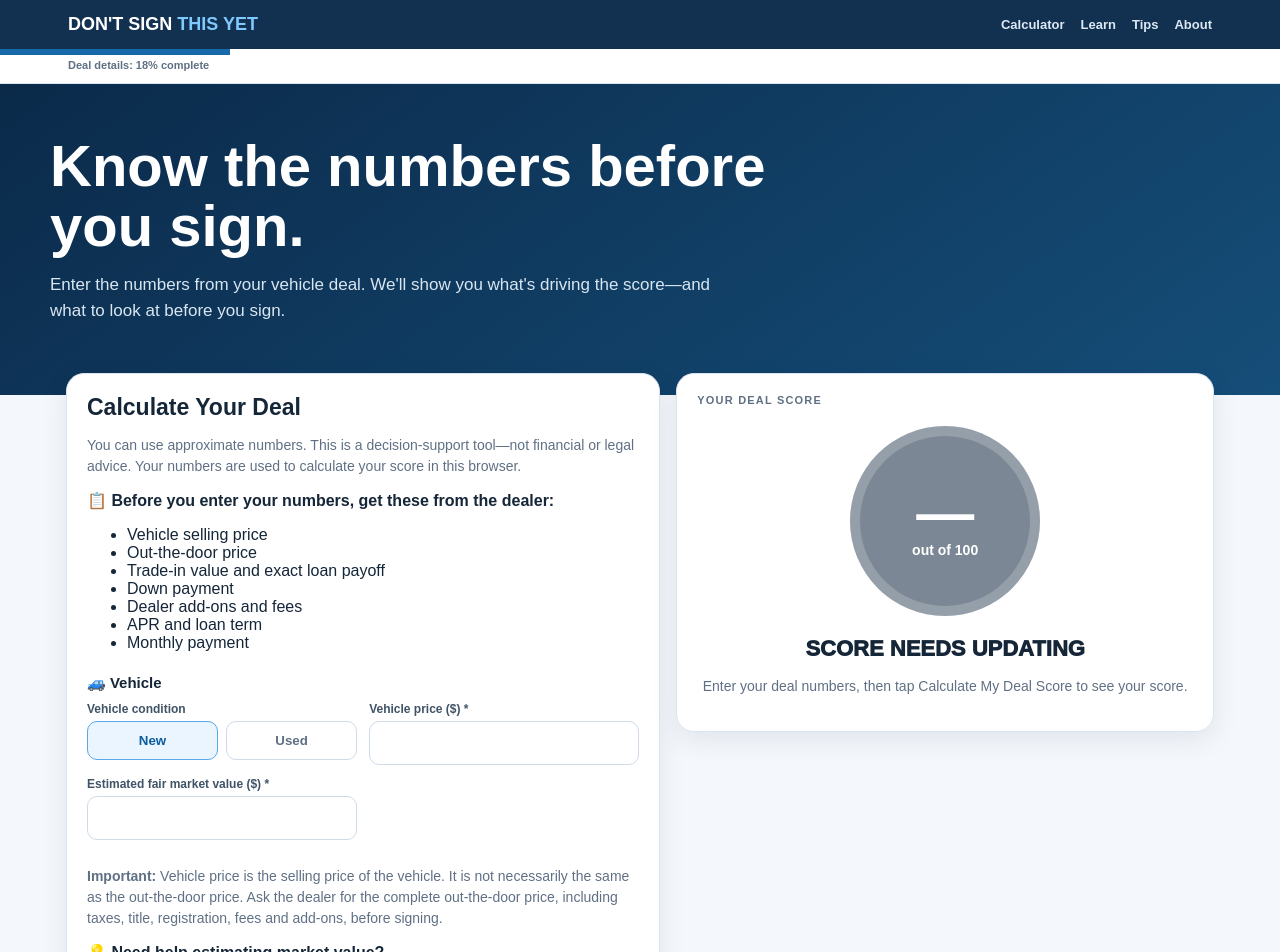
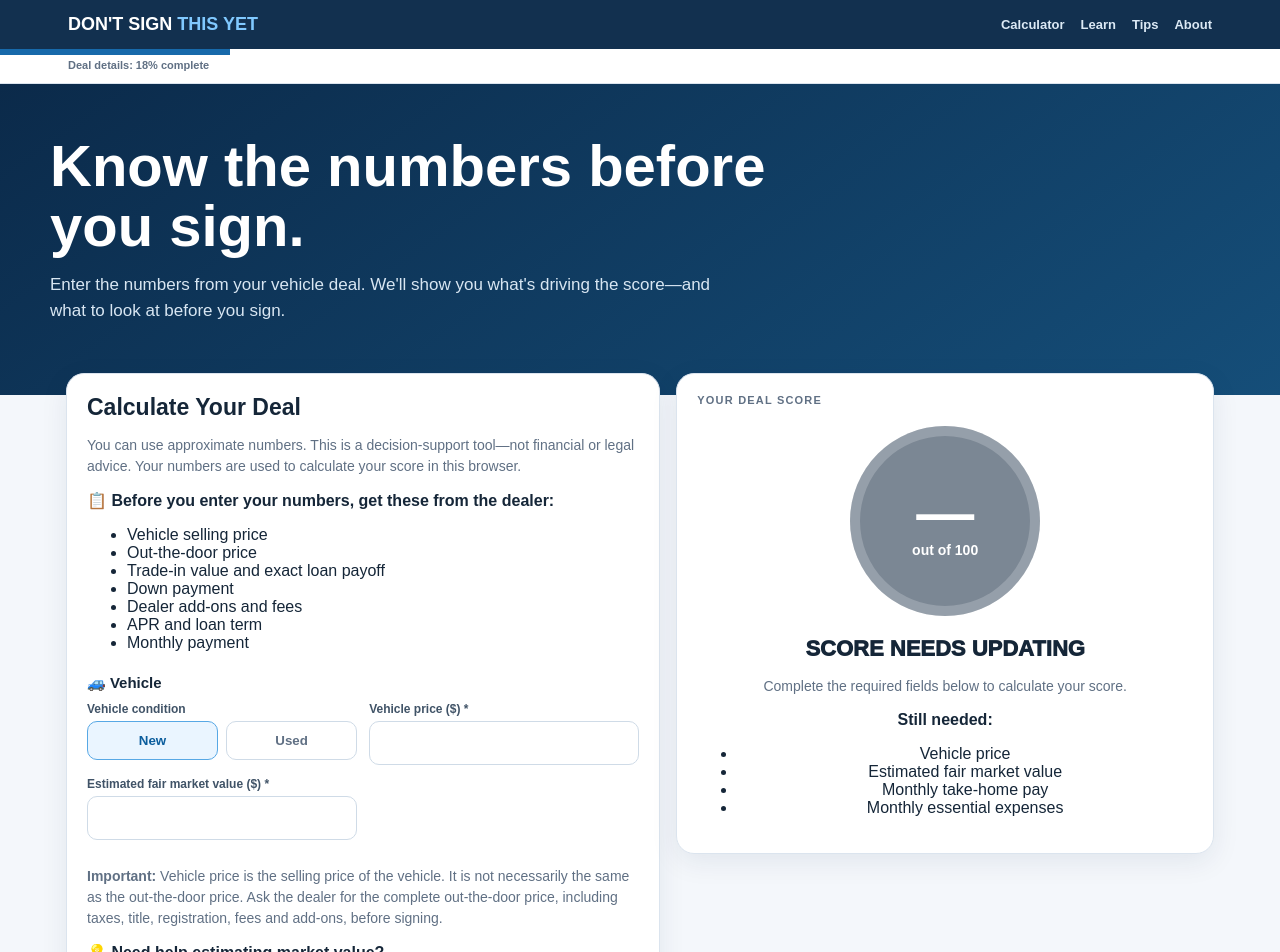
Before and after one commit to rmerrow1/dont-sign-this-yet, a Next.js app: page / in a window 1280 px wide. Shown: the top 952 px of the page. Built offline with nearby package versions, Linux system fonts and the light colour scheme.

Commit message:
Improve score missing-field guidance
Updated user prompts and validation messages for clarity.

```diff
--- a/app/page.js
+++ b/app/page.js
@@ -461,13 +461,27 @@ const aprGuidance =
               </div>
             </div>
 
-            <div className="verdict">{calculated?result.verdict:"SCORE NEEDS UPDATING"}</div>
 
-            <p className="muted">
-              {calculated
-                ?"Review the strengths and concerns below before making your decision."
-                :"Enter your deal numbers, then tap Calculate My Deal Score to see your score."}
-            </p>
+
+           <div className="verdict">{calculated?result.verdict:"SCORE NEEDS UPDATING"}</div>
+
+<p className="muted">
+  {calculated
+    ?"Review the strengths and concerns below before making your decision."
+    :"Complete the required fields below to calculate your score."}
+</p>
+
+{!calculated && (
+  <div className="missingFields">
+    <strong>Still needed:</strong>
+    <ul>
+      {!(Number(form.price) > 0) && <li>Vehicle price</li>}
+      {!(Number(form.market) > 0) && <li>Estimated fair market value</li>}
+      {!(Number(form.income) > 0) && <li>Monthly take-home pay</li>}
+      {!(Number(form.expenses) > 0) && <li>Monthly essential expenses</li>}
+    </ul>
+  </div>
+)}
 
             {attempted && validation.length>0 &&
               <div className="validation">
```
